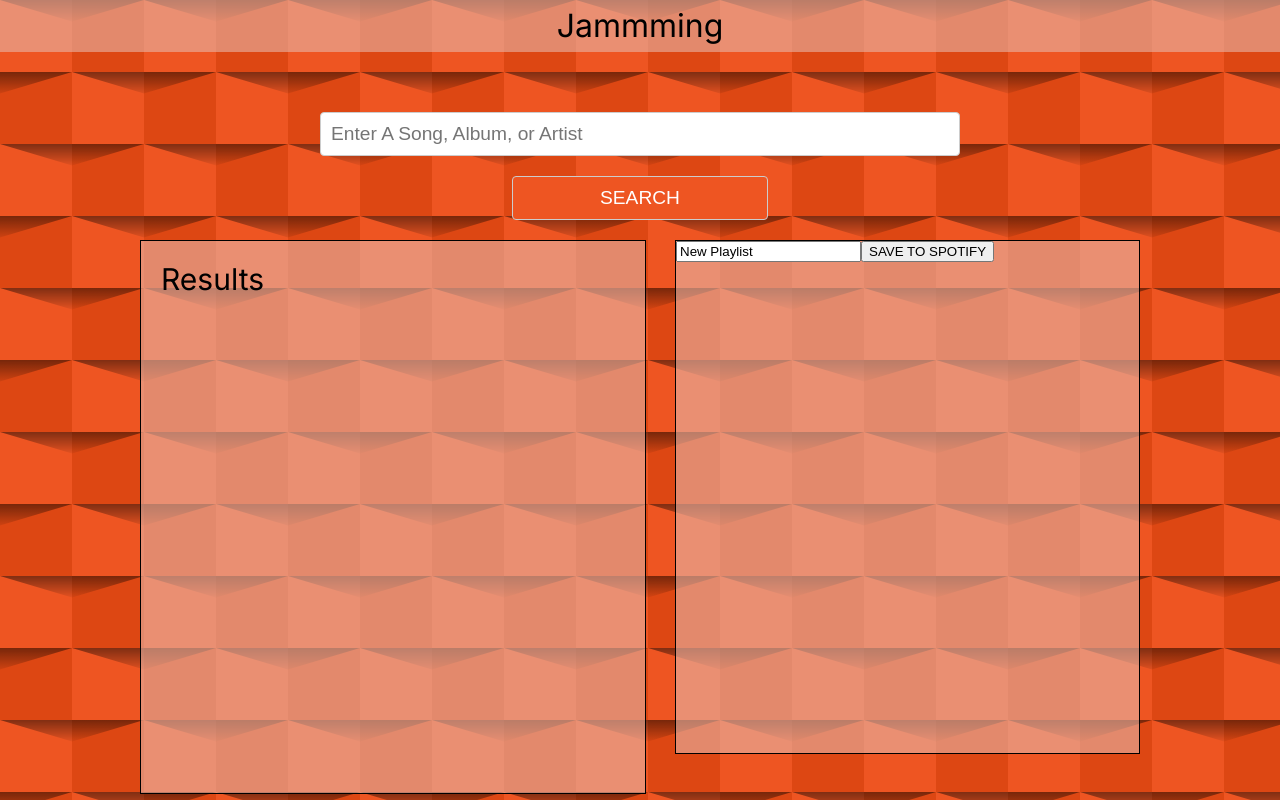
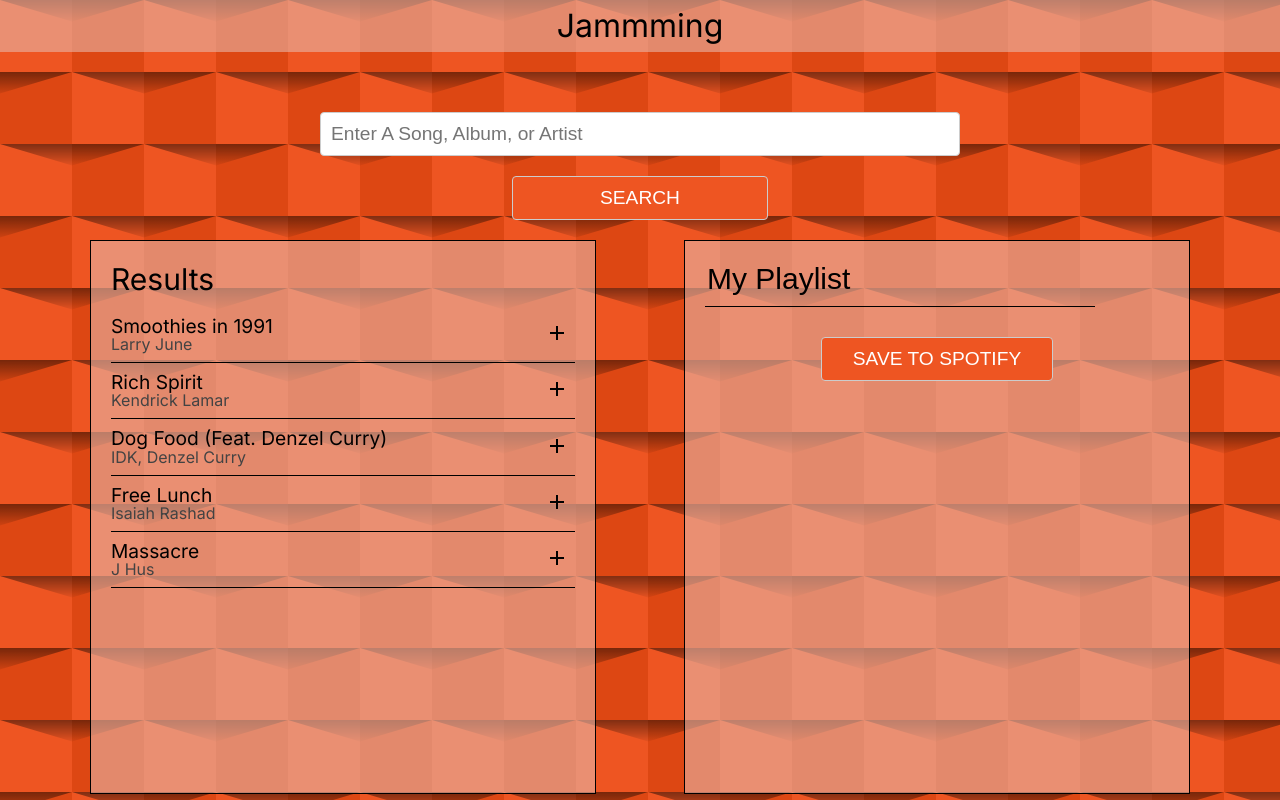
Before and after one commit to Joshua-Bernard/jammming, a React (Create React App) app: page / in a window 1280 px wide. Built offline with nearby package versions, Linux system fonts and the light colour scheme.

Commit message:
Update max-width in App.css and add playlist functionality in App.js and Playlist.js

```diff
--- a/src/components/App/App.css
+++ b/src/components/App/App.css
@@ -20,5 +20,5 @@ body {
     flex-wrap: wrap;
     margin: 0 auto;
     width: 100%;
-    max-width: 1000px;
+    max-width: 1100px;
 }
--- a/src/components/App/App.js
+++ b/src/components/App/App.js
@@ -1,18 +1,64 @@
 import "./App.css";
-import React from "react";
+import React, { useState } from "react";
 import SearchBar from "../SearchBar/SearchBar";
 import Playlist from "../Playlist/Playlist";
 import SearchResults from "../SearchResults/SearchResults";
 
+const results = [
+  {
+    id: 1,
+    key: 1,
+    name: "Smoothies in 1991",
+    artist: "Larry June",
+    album: "Out The Trunk",
+  },
+  {
+    id: 2,
+    key: 2,
+    name: "Rich Spirit",
+    artist: "Kendrick Lamar",
+    album: "Mr. Morale & the Big Steppers",
+  },
+  {
+    id: 3,
+    key: 3,
+    name: "Dog Food (Feat. Denzel Curry)",
+    artist: "IDK, Denzel Curry",
+    album: "Simple.",
+  },
+  {
+    id: 4,
+    key: 4,
+    name: "Free Lunch",
+    artist: "Isaiah Rashad",
+    album: "The Sun's Tirade",
+  },
+  {
+    id: 5,
+    key: 5,
+    name: "Massacre",
+    artist: "J Hus",
+    album: "Beautiful And Brutal Yard",
+  },
+];
+
 function App() {
+  const [playlistName, setPlaylistName] = useState("My Playlist");
+  const [playlistTracks, setPlaylistTracks] = useState([]);
+
   return (
     <div>
       <h1 className="Title">Jammming</h1>
       <div className="App">
         <SearchBar />
         <div className="App-playlist">
-          <SearchResults />
-          <Playlist />
+          <SearchResults results={results} />
+          <Playlist
+            playlistName={playlistName}
+            setPlaylistName={setPlaylistName}
+            playlistTracks={playlistTracks}
+            setPlaylistTracks={setPlaylistTracks}
+          />
         </div>
       </div>
     </div>
--- a/src/components/Playlist/Playlist.css
+++ b/src/components/Playlist/Playlist.css
@@ -1,8 +1,39 @@
 .Playlist {
     border: 1px solid #000;
     background: rgba(232, 182, 167, 0.60);
-    width: 28.9375rem;
+    width: 29rem;
     height: 32rem;
     flex-shrink: 0;
+    padding: 20px;
 
 }
+
+.PlaylistTitle {
+    color: #000;
+    font-size: 1.875rem;
+    line-height: normal;
+    margin-bottom: 20px;
+    background-color: unset;
+    border: unset;
+    padding-bottom: 10px;
+    margin-bottom: 10px;
+    border-bottom: 1px solid #000;
+}
+
+.PlaylistTitle:focus {
+    outline: none;
+}
+
+.Playlist-save {
+    width: 50%;
+    padding: 10px;
+    border: 1px solid #ccc;
+    border-radius: 4px;
+    box-sizing: border-box;
+    margin: 20px auto;
+    display: block;
+    font-size: 1.2rem;
+    background-color: #ee5522;
+    color: #fff;
+    cursor: pointer;
+}
--- a/src/components/Playlist/Playlist.js
+++ b/src/components/Playlist/Playlist.js
@@ -1,16 +1,20 @@
-import React from 'react';
-import './Playlist.css';
+import React from "react";
+import "./Playlist.css";
+import TrackList from "../TrackList/TrackList";
 
 function Playlist(props) {
-return  (
+  return (
     <div className="Playlist">
-        <input defaultValue={'New Playlist'}/>
-        {/* <!-- Add a TrackList component --> */}
-        <button className="Playlist-save">SAVE TO SPOTIFY</button>
+      <input
+        className="PlaylistTitle"
+        type="text"
+        value={props.playlistName}
+        onChange={(e) => props.setPlaylistName(e.target.value)}
+      />
+      <TrackList tracks={props.playlistTracks} />
+      <button className="Playlist-save">SAVE TO SPOTIFY</button>
     </div>
-)
+  );
 }
 
-
-
 export default Playlist;
```
